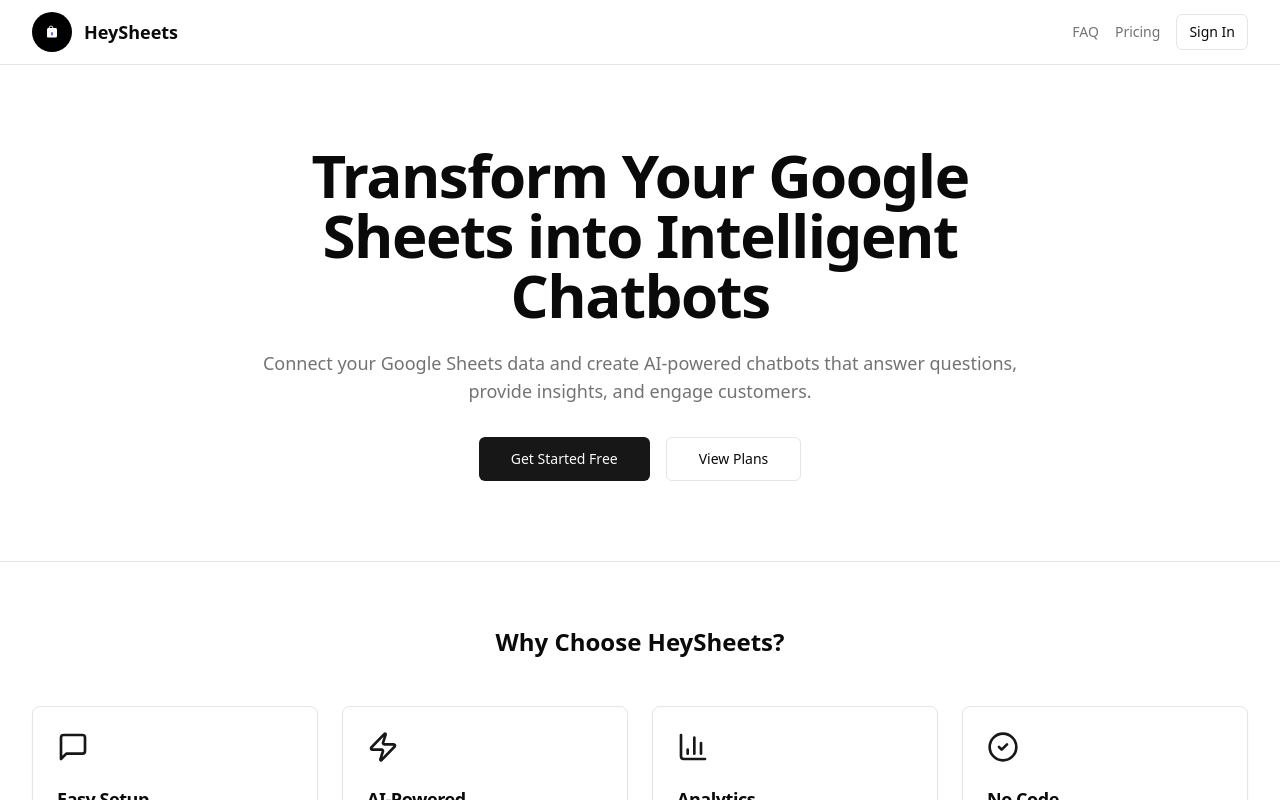
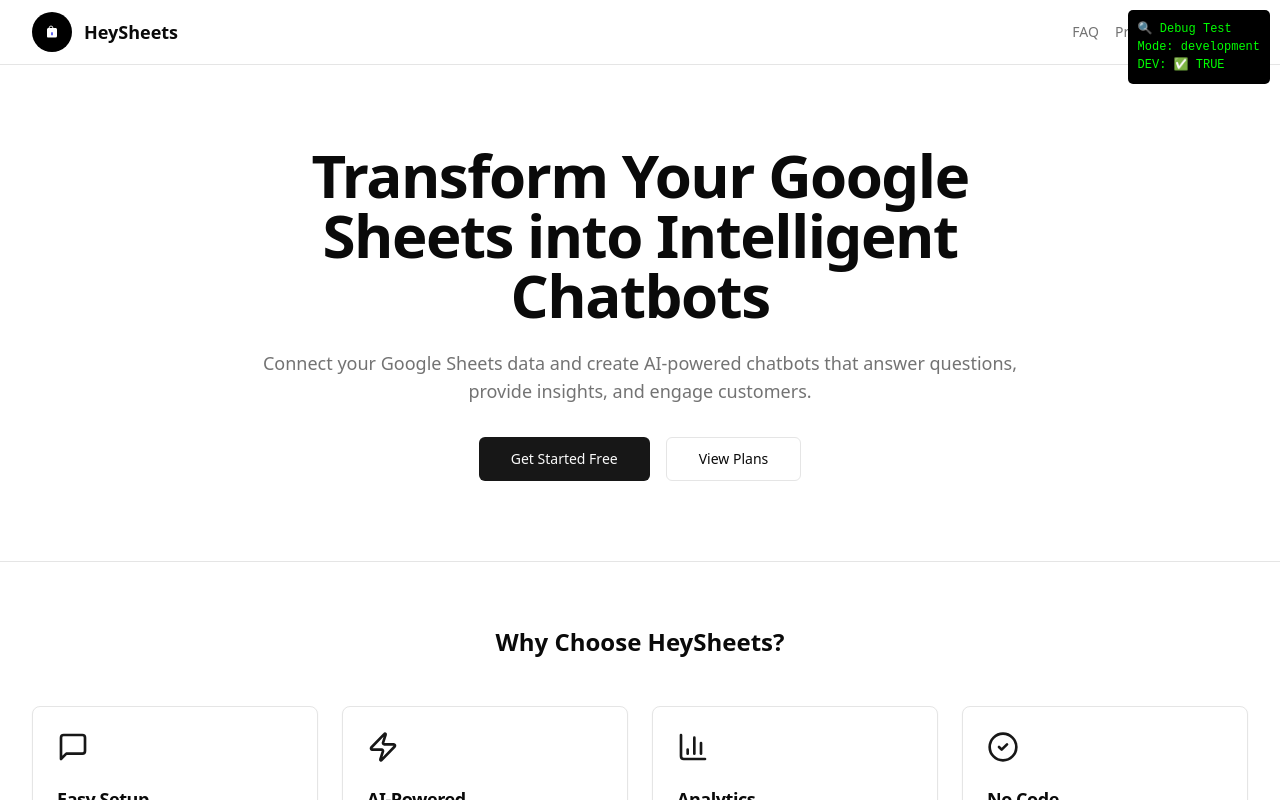
Before and after one commit to duaneharrison1/heysheetsmvp, a React (Vite) app: page / in a window 1280 px wide. Shown: the top 800 px of the page. Built offline with nearby package versions, Linux system fonts and the light colour scheme.

Commit message:
debug: Add temporary diagnostic component to verify dev mode

```diff
--- a/src/App.tsx
+++ b/src/App.tsx
@@ -17,6 +17,7 @@ import Help from './pages/Help';
 import AdminUsers from './pages/AdminUsers';
 import AdminStores from './pages/AdminStores';
 import { DebugPanel } from "@/components/debug/DebugPanel";
+import { DebugTest } from "@/components/debug/DebugTest";
 
 const queryClient = new QueryClient();
 
@@ -26,6 +27,8 @@ const App = () => (
       <Toaster />
       {/* Debug Panel - only visible in development */}
       {import.meta.env.DEV && <DebugPanel />}
+      {/* Temporary test to verify dev mode */}
+      <DebugTest />
       <BrowserRouter>
         <Routes>
           {/* Public Routes */}
--- /dev/null
+++ b/src/components/debug/DebugTest.tsx
@@ -0,0 +1,24 @@
+// Temporary test component to verify debug setup
+export function DebugTest() {
+  const isDev = import.meta.env.DEV;
+  const mode = import.meta.env.MODE;
+
+  return (
+    <div style={{
+      position: 'fixed',
+      top: '10px',
+      right: '10px',
+      background: 'black',
+      color: 'lime',
+      padding: '10px',
+      borderRadius: '5px',
+      zIndex: 9999,
+      fontSize: '12px',
+      fontFamily: 'monospace'
+    }}>
+      <div>🔍 Debug Test</div>
+      <div>Mode: {mode}</div>
+      <div>DEV: {isDev ? '✅ TRUE' : '❌ FALSE'}</div>
+    </div>
+  );
+}
```
